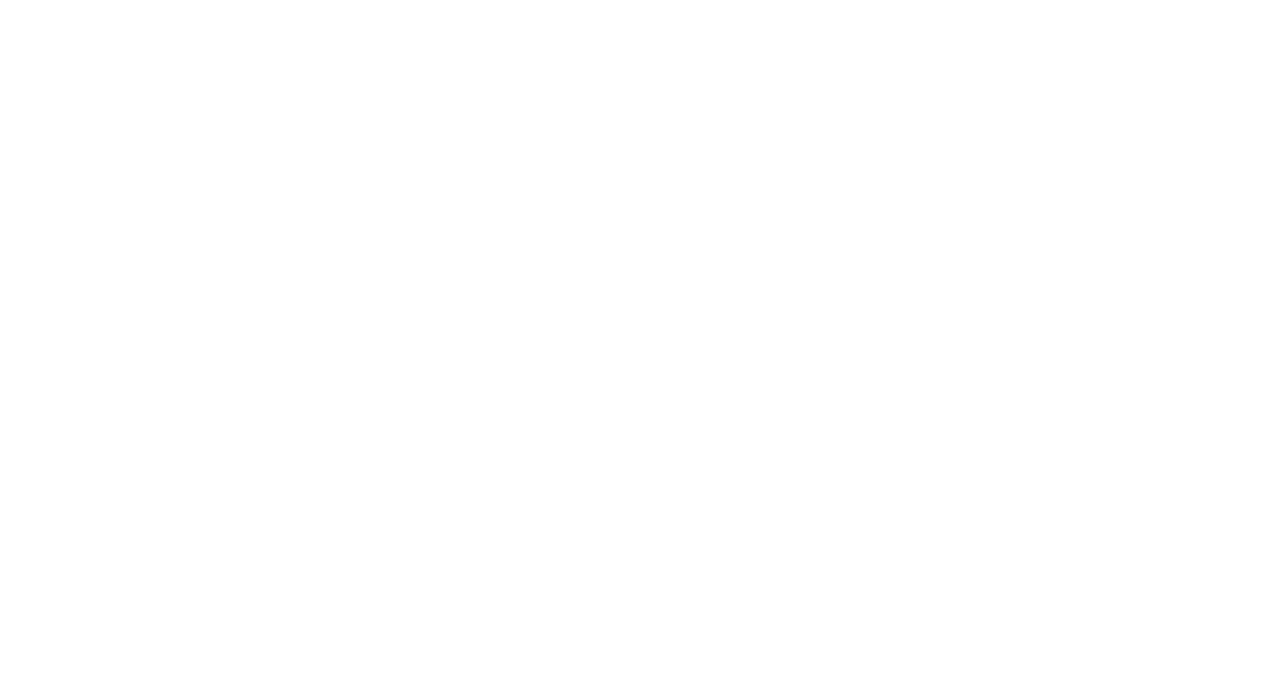
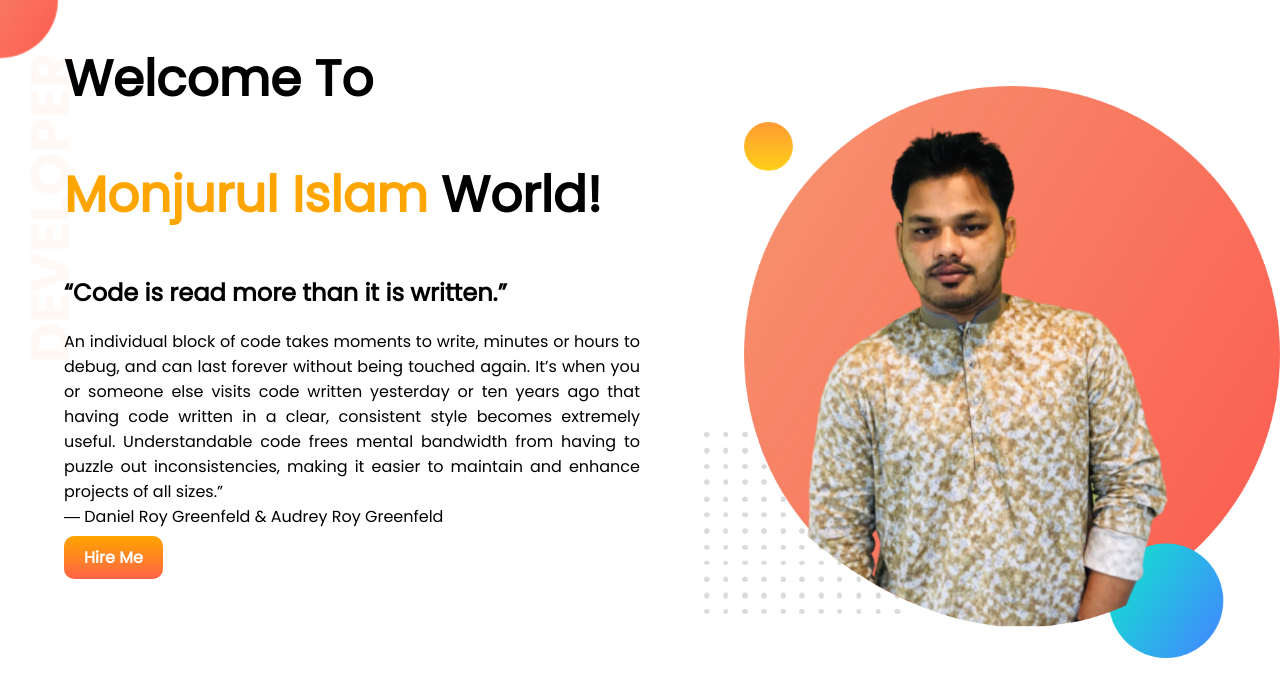
Before and after one commit to Monjurul28/developer-portfolio, a plain HTML site: page index.html in a window 1280 px wide. Drawn offline with Linux system fonts and the light colour scheme.

Commit message:
added code

```diff
--- a/index.html
+++ b/index.html
@@ -1,14 +1,35 @@
 <!DOCTYPE html>
 <html lang="en">
+
 <head>
     <meta charset="UTF-8">
     <meta http-equiv="X-UA-Compatible" content="IE=edge">
     <meta name="viewport" content="width=device-width, initial-scale=1.0">
     <title>Monjurul Portfolio</title>
+    <link rel="preconnect" href="https://fonts.googleapis.com">
+    <link rel="preconnect" href="https://fonts.gstatic.com" crossorigin>
+    <link href="https://fonts.googleapis.com/css2?family=Poppins&display=swap" rel="stylesheet">
     <link rel="stylesheet" href="style.css">
 </head>
+
 <body>
+    <section class="top_banner">
+        <div class="half-part">
+            <h1>Welcome To</h1>
+            <h1><span id="islam"> Monjurul Islam</span> World! </h1>
+            <h2>“Code is read more than it is written.”</h2>
+            <p id="paragraph">An individual block of code takes moments to write, minutes or hours to debug, and can last forever without being touched again. It’s when you or someone else visits code written yesterday or ten years ago that having code written in a clear, consistent style becomes extremely useful. Understandable code frees mental bandwidth from having to puzzle out inconsistencies, making it easier to maintain and enhance projects of all sizes.” <br> ― Daniel Roy Greenfeld & Audrey Roy Greenfeld</p>
+
+            <a href="https://www.linkedin.com/in/monjurulislam28/" target="_blank" class="link-button">Hire Me</a>
+        </div>
+
+        <div class="half-part">
+            <img src="Image/my portfolio first pic.png" alt="">
+        </div>
+    </section>
+
 
 
 </body>
+
 </html>
--- a/style.css
+++ b/style.css
@@ -0,0 +1,42 @@
+body {
+    font-family: 'Poppins', sans-serif;
+    margin: 0px;
+}
+
+h1 {
+    font-size: 50px;
+}
+#paragraph{
+    text-align: justify;
+}
+
+#islam {
+    color: orange;
+}
+
+section {
+    display: flex;
+}
+
+.half-part {
+    width: 50%;
+    padding-left: 5%;
+}
+
+.half-part img {
+    width: 100%;
+    padding-top: 15%;
+}
+
+.link-button{
+    text-decoration: none;
+    background-image: linear-gradient(orange, tomato);
+    color: white;
+    font-weight: 700;
+    padding: 10px 20px;
+    border-radius: 10px;
+}
+.top_banner{
+    background-image: url(Image/top-banner.png);
+    background-repeat: no-repeat;
+}
```
Also changed, not shown: Image/dream-bg.png (added), Image/exp-bg.png (added), Image/my portfolio first pic.png (added), Image/my portfolio second pic.png (added), Image/top-banner.png (added).
